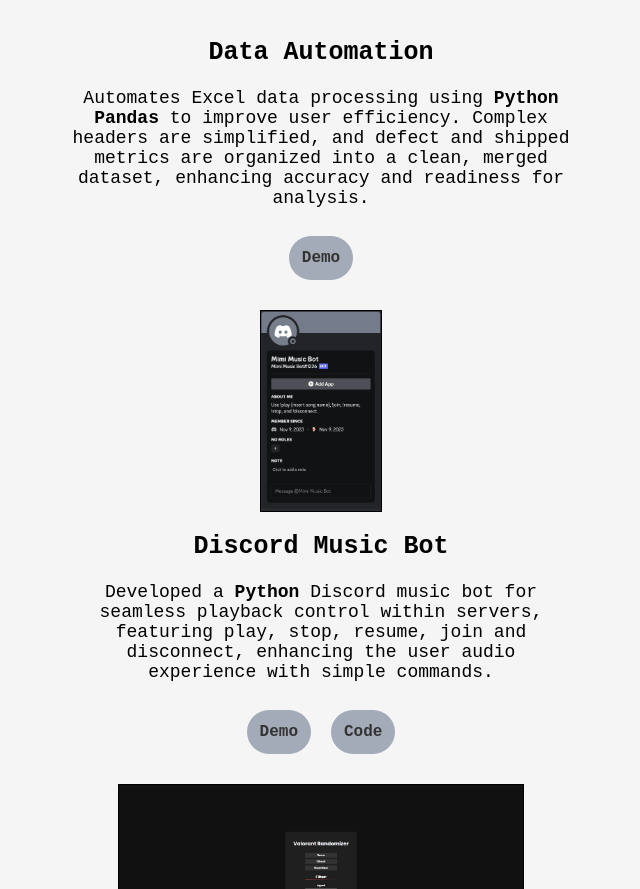
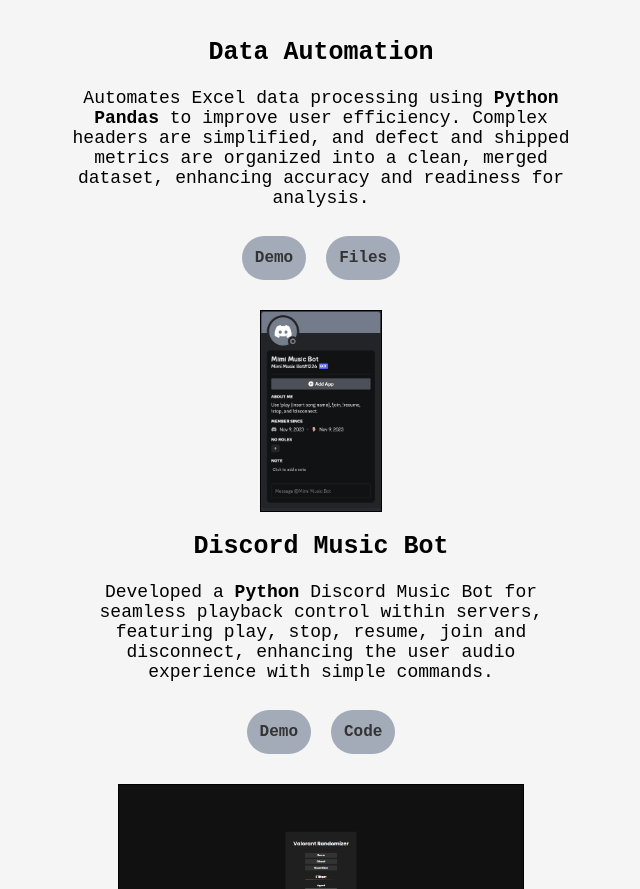
Before and after one commit to mimi110/mimi110.github.io, a plain HTML site: page project.html in a window 1280 px wide. Shown: the part 211-1100 px from the top of the page, without its empty margins (319-959 px from the left). Drawn offline with Linux system fonts and the light colour scheme.

Commit message:
Add Files in Project

```diff
--- a/project.html
+++ b/project.html
@@ -37,7 +37,7 @@
       </p>
       <nav>
          <a href="https://colab.research.google.com/drive/1xSTjXpaC7KORXnxM2nH6wUgKGGn8kMbC?usp=sharing" class="nav">Demo</a>
-        <!-- <a href="#" class="nav">Code</a> -->
+        <a href="https://drive.google.com/drive/folders/1e693ASVDgutEyYPyVCd3VxFa_B3XkgMF?usp=drive_link" class="nav">Files</a>
 
         </nav>
 
@@ -50,7 +50,7 @@
         </a>
        </div>
       <h2>Discord Music Bot</h2>
-      <p>Developed a <b>Python</b> Discord music bot for seamless playback control within servers, featuring play, stop, resume, join and disconnect, enhancing the user audio experience with simple commands.</p>
+      <p>Developed a <b>Python</b> Discord Music Bot for seamless playback control within servers, featuring play, stop, resume, join and disconnect, enhancing the user audio experience with simple commands.</p>
       <nav>
          <a href="https://drive.google.com/file/d/11ni0YEpbaHmSIQqKB8hQj9NIfYt0OmQK/view?usp=drive_link" class="nav">Demo</a>
         <a href="https://github.com/mimi110/Mimi-Music-Bot" class="nav">Code</a>
```
